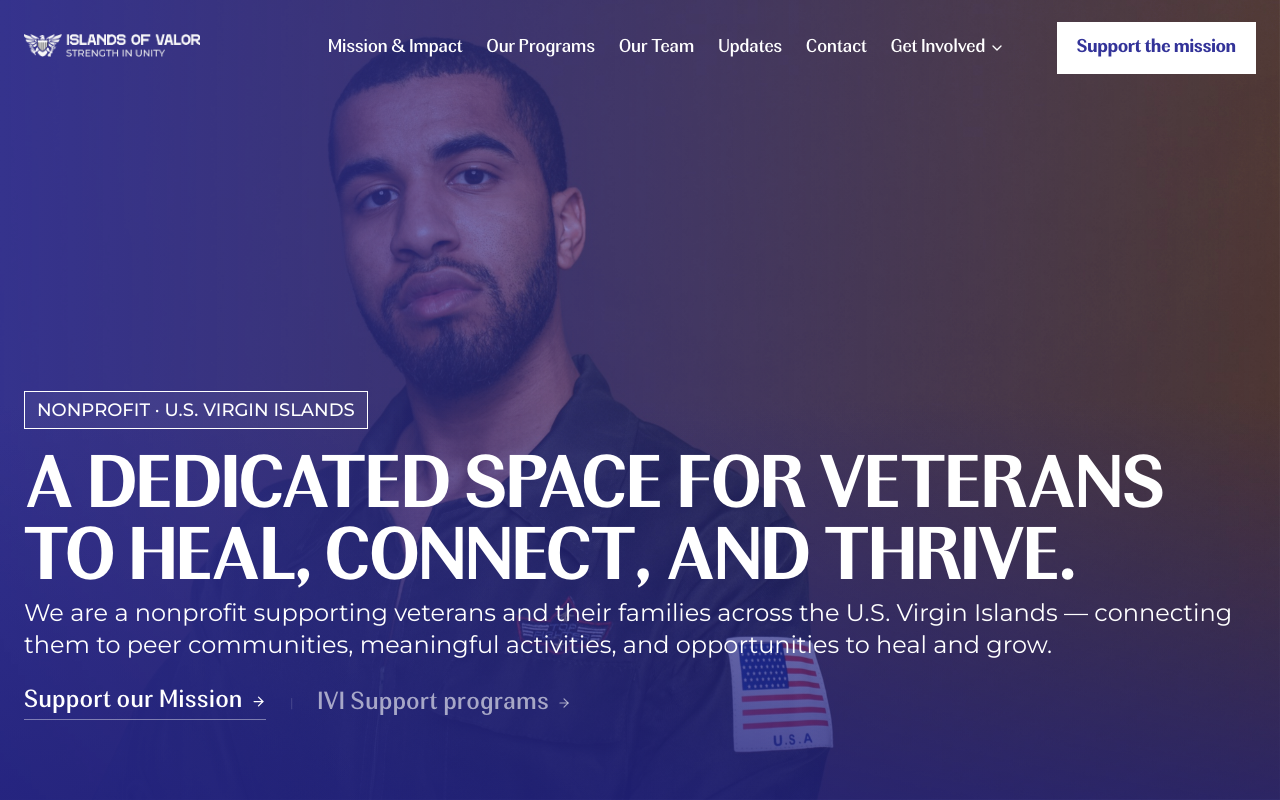
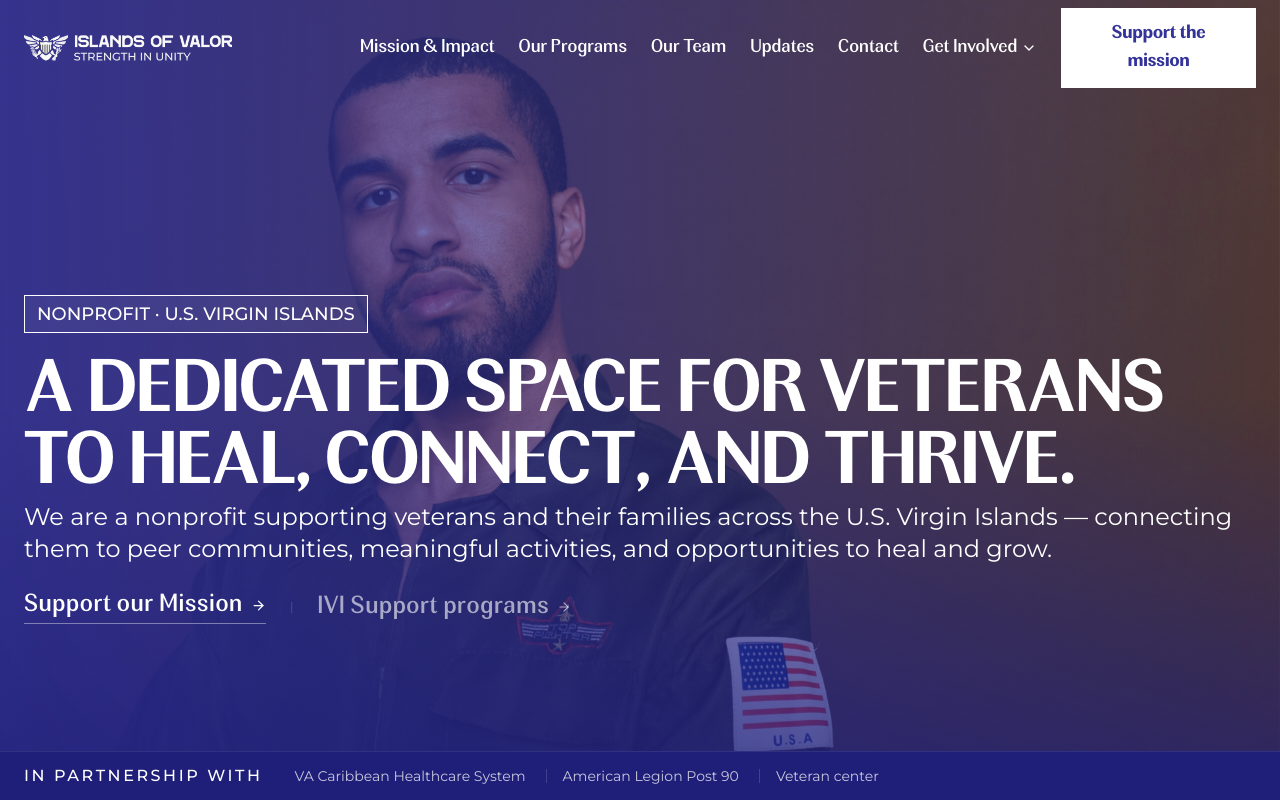
Before and after one commit to jeansamist/web.islands-of-valor, a Next.js app: page / in a window 1280 px wide. Shown: the top 800 px of the page. Built offline with nearby package versions, Linux system fonts and the light colour scheme.

Commit message:
Refactor code structure for improved readability and maintainability

```diff
--- a/app/programs/page.tsx
+++ b/app/programs/page.tsx
@@ -148,7 +148,7 @@ function ProgramsHero() {
               />
             </Link>
             <Link
-              href="/#donate"
+              href="https://givebutter.com/islands-of-valor-initiative-gvl8ql"
               className="group inline-flex items-center gap-2 font-rundale font-medium tracking-wide text-white/70 transition-colors duration-200 hover:text-white"
             >
               Support This Work
@@ -341,7 +341,7 @@ function ProgramsBridge() {
               Partner With Us
             </Link>
             <Link
-              href="/#donate"
+              href="https://givebutter.com/islands-of-valor-initiative-gvl8ql"
               className="inline-flex items-center justify-center border border-white/30 px-7 py-3.5 font-rundale text-sm font-medium tracking-wide text-white transition-all duration-200 hover:border-white hover:bg-white/10"
             >
               Support a Program
@@ -413,7 +413,7 @@ function ProgramsCTA() {
                 <ArrowRight size={15} strokeWidth={2} />
               </Link>
               <Link
-                href="/#donate"
+                href="https://givebutter.com/islands-of-valor-initiative-gvl8ql"
                 className="inline-flex items-center justify-center border border-brand-blue/20 px-7 py-3.5 font-rundale text-sm font-medium tracking-wide text-brand-blue transition-all duration-200 hover:border-brand-blue hover:bg-white"
               >
                 Donate Now
--- a/components/sections/Bridge.tsx
+++ b/components/sections/Bridge.tsx
@@ -106,7 +106,7 @@ export default function Bridge() {
             transition={{ delay: 0.24 }}
           >
             <Link
-              href="#donate"
+              href="https://givebutter.com/islands-of-valor-initiative-gvl8ql"
               className="group inline-flex items-center gap-2
                          text-white font-rundale font-medium text-sm tracking-wide
                          border-b border-white/40 pb-0.5
--- a/components/sections/FinalCTA.tsx
+++ b/components/sections/FinalCTA.tsx
@@ -1,9 +1,9 @@
 "use client";
 
-import Link from "next/link";
+import { fadeUp, staggerContainer, VIEWPORT_ONCE } from "@/lib/animations";
 import { motion } from "framer-motion";
 import { ArrowRight } from "lucide-react";
-import { fadeUp, staggerContainer, VIEWPORT_ONCE } from "@/lib/animations";
+import Link from "next/link";
 
 export default function FinalCTA() {
   return (
@@ -64,7 +64,7 @@ export default function FinalCTA() {
 
             <div className="flex flex-col sm:flex-row gap-4 flex-shrink-0">
               <Link
-                href="#donate"
+                href="https://givebutter.com/islands-of-valor-initiative-gvl8ql"
                 className="inline-flex items-center justify-center gap-2
                            bg-white text-brand-blue
                            font-rundale font-medium text-sm tracking-wide
--- a/components/sections/Footer.tsx
+++ b/components/sections/Footer.tsx
@@ -111,9 +111,9 @@ export default function Footer() {
       role="contentinfo"
     >
       <img
-        src="/logo-white-icon.svg"
+        src="/Logo noir@4x.png"
         alt="Islands of Valor"
-        className="hidden lg:block h-96 absolute w-auto opacity-5 -translate-y-1/2 translate-x-1/4 right-0 top-1/2 pointer-events-none select-none"
+        className="hidden lg:block h-96 absolute w-auto opacity-5 brightness-0 invert -translate-y-1/2 translate-x-1/4 right-0 top-1/2 pointer-events-none select-none"
       />
       <div className="max-w-[1280px] mx-auto px-6 lg:px-10">
         {/* Main grid */}
@@ -136,9 +136,9 @@ export default function Footer() {
             >
               {/* eslint-disable-next-line @next/next/no-img-element */}
               <img
-                src="/logo-white-icon.svg"
+                src="/Logo noir@4x.png"
                 alt="Islands of Valor"
-                className="h-10 w-auto brightness-0 invert opacity-90 group-hover:opacity-100 transition-opacity"
+                className="h-24 w-auto brightness-0 invert opacity-90 group-hover:opacity-100 transition-opacity"
               />
             </Link>
             <p className="font-montserrat font-light text-[0.84rem] text-white leading-[1.8] max-w-[220px]">
--- a/components/sections/Hero.tsx
+++ b/components/sections/Hero.tsx
@@ -22,8 +22,7 @@ function PartnerBar() {
       initial="hidden"
       animate="visible"
       transition={{ delay: 1.0 }}
-      className="                 bg-brand-blue-deep/80 backdrop-blur-md
-                 border-t border-white/[0.08]"
+      className="bg-brand-blue-deep backdrop-blur-md border-t border-white/[0.08] absolute bottom-0 left-0 w-full z-50"
       role="complementary"
       aria-label="Partner organizations"
     >
@@ -89,8 +88,7 @@ export default function Hero() {
         </div>
 
         <div
-          className="absolute inset-0 z-[1]
-                   bg-gradient-to-r from-brand-blue/90 via-brand-blue/55 to-brand-blue/10"
+          className="absolute inset-0 z-[1] bg-gradient-to-r from-brand-blue/90 via-brand-blue/55 to-brand-blue/10"
           aria-hidden="true"
         />
         <div
@@ -98,7 +96,7 @@ export default function Hero() {
                    bg-gradient-to-t from-brand-blue-deep/70 via-transparent to-transparent"
           aria-hidden="true"
         />
-        <div className="absolute bottom-20 left-0 right-0 z-[2]">
+        <div className="absolute bottom-20 left-0 right-0 z-[2] pb-24">
           <motion.div
             variants={heroContainer}
             initial="hidden"
@@ -137,7 +135,7 @@ export default function Hero() {
               className="flex flex-wrap gap-6 items-center md:text-lg xl:text-2xl "
             >
               <Link
-                href="#donate"
+                href="https://givebutter.com/islands-of-valor-initiative-gvl8ql"
                 className="group inline-flex items-center gap-2
                          text-white font-rundale font-medium tracking-wide
                          border-b border-white/40 pb-0.5
@@ -171,9 +169,8 @@ export default function Hero() {
             </motion.div>
           </motion.div>
         </div>
+        <PartnerBar />
       </div>
-
-      <PartnerBar />
     </section>
   );
 }
--- a/components/sections/Mission.tsx
+++ b/components/sections/Mission.tsx
@@ -63,7 +63,7 @@ export default function Mission() {
           <span className="text-brand-gold-dark">empower</span> veterans and
           their families across the U.S. Virgin Islands.{" "}
           <Link
-            href="#donate"
+            href="https://givebutter.com/islands-of-valor-initiative-gvl8ql"
             className=" text-2xl md:text-3xl lg:text-4xl xl:text-5xl inline-flex items-center gap-1 underline decoration-brand-blue/30 underline-offset-4
                        hover:decoration-brand-blue transition-all duration-200 text-brand-blue whitespace-nowrap"
           >
--- a/components/sections/Nav.tsx
+++ b/components/sections/Nav.tsx
@@ -90,25 +90,25 @@ export default function Nav() {
             <Link
               href="/"
               aria-label="Home"
-              className="w-44 md:w-44 aspect-[376.08/60]"
+              className="w-44 md:w-52 aspect-[381/49]"
             >
               {scrolled ? (
                 <Image
                   src={"/logoh@4x 1.png"}
                   alt="Logo"
-                  width={376.08}
+                  width={381}
                   objectFit="contain"
                   className="w-full!"
-                  height={60}
+                  height={49}
                 />
               ) : (
                 <Image
                   src={"/logoh@4x 2.png"}
                   alt="Logo"
-                  width={376.08}
+                  width={381}
                   objectFit="contain"
                   className="w-full! invert"
-                  height={60}
+                  height={49}
                 />
               )}
             </Link>
```
Also changed, not shown: public/Logo noir@4x.png (added).
